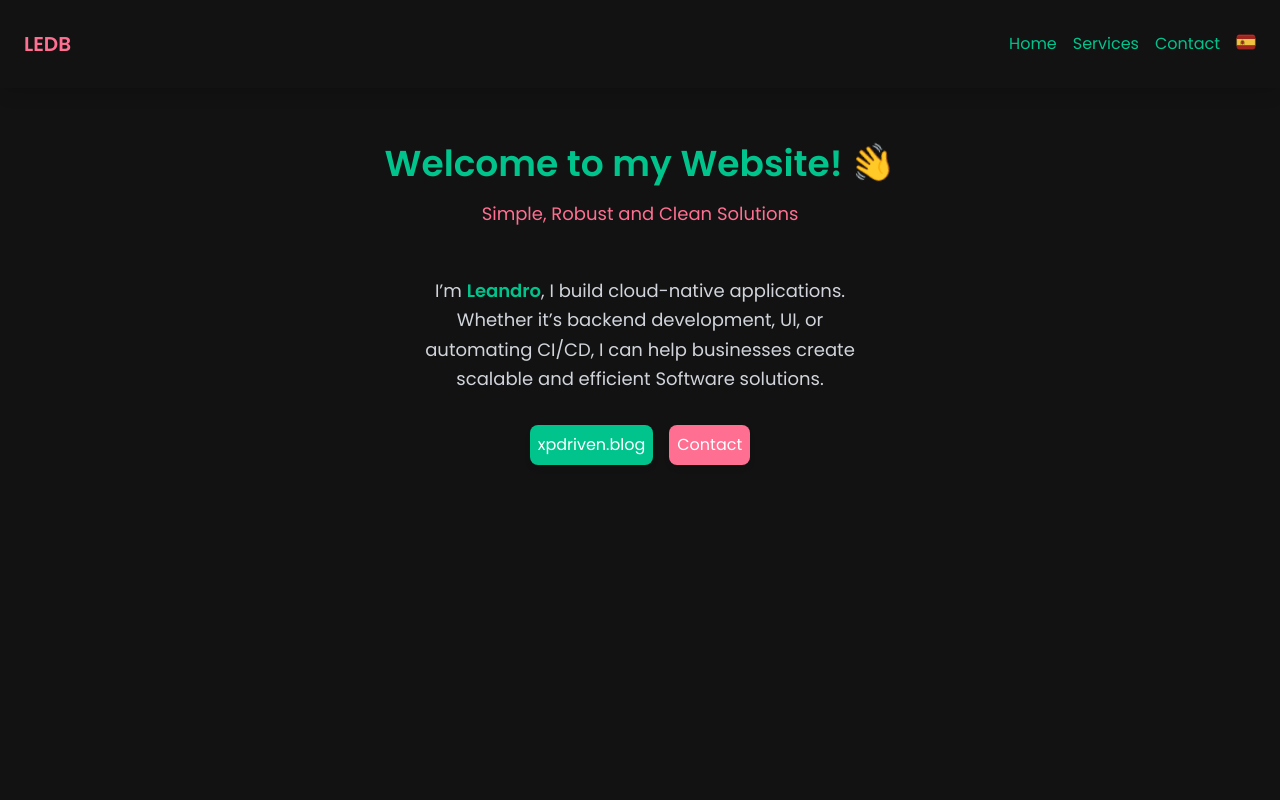
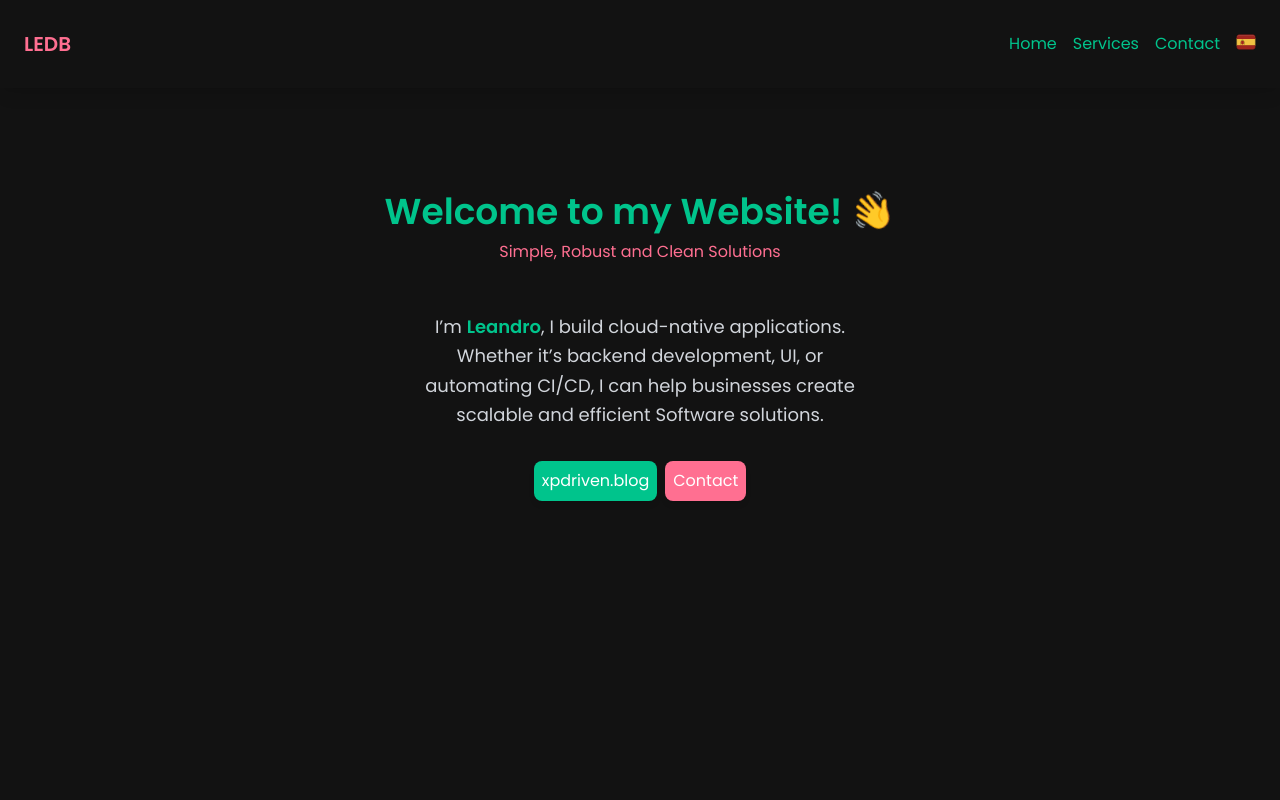
Before and after one commit to leandrodalbo/ledb, a React (Vite) app: page / in a window 1280 px wide. Shown: the top 800 px of the page. Built offline with nearby package versions, Linux system fonts and the light colour scheme.

Commit message:
adding changing styles and nav keys

```diff
--- a/src/assets/navigation.ts
+++ b/src/assets/navigation.ts
@@ -6,7 +6,7 @@ import enflag from "./svg/en.svg";
 export const items: NavigationItems = {
   brand: "LEDB",
   homeKey: "navhome",
-  packagesKey: "navPackages",
+  servicesKey: "navServices",
   contactKey: "navContact",
   es: esflag,
   en: enflag,
--- a/src/home/Home.tsx
+++ b/src/home/Home.tsx
@@ -10,19 +10,19 @@ const Home = ({ assets }: HomeProps) => {
   return (
     <section
       id="home"
-      className="bg-darkBg text-lightText min-h-screen pt-24 text-center py-12 "
+      className="bg-darkBg text-lightText  text-center min-h-screen pt-24 py-12 mt-12"
     >
-      <header className="text-center py-12">
+      <header className="text-center mt-12">
         <h1 className="text-4xl font-bold text-jungleGreen">
           {t(assets.h1HeaderKey)}
           <span className="inline-block animate-waving-hand ml-2">👋</span>
         </h1>
-        <p className="text-lg text-junglePink mt-4">{t(assets.ptextKey)}</p>
+        <p className="text-md text-junglePink mt-2 ">{t(assets.ptextKey)}</p>
       </header>
 
       <p
         data-testid="large-text"
-        className="text-lg text-gray-300 mx-auto text-center px-6 sm:px-12 md:px-20 lg:px-32 xl:px-40 max-w-3xl leading-relaxed"
+        className="text-lg text-gray-300 mx-auto text-center mt-12 px-6 sm:px-12 md:px-20 lg:px-32 xl:px-40 max-w-3xl leading-relaxed"
       >
         {t(assets.beforeName)}
         <span data-testid="name" className="font-semibold text-jungleGreen">
@@ -31,7 +31,7 @@ const Home = ({ assets }: HomeProps) => {
         {t(assets.ptextKey2)}
       </p>
 
-      <div className="mt-8 flex flex-col sm:flex-row items-center justify-center gap-4">
+      <div className="mt-8 flex flex-col sm:flex-row items-center justify-center gap-2">
         <a
           href="https://xpdriven.blog"
           target="_blank"
--- a/src/locales/en/translation.ts
+++ b/src/locales/en/translation.ts
@@ -1,6 +1,6 @@
 const en = {
   navhome: "Home",
-  navPackages: "Services",
+  navServices: "Services",
   navContact: "Contact",
   homeh1: "Welcome to my Website!",
   homeptext: "Simple, Robust and Clean Solutions",
--- a/src/locales/es/translation.ts
+++ b/src/locales/es/translation.ts
@@ -1,6 +1,6 @@
 const es = {
   navhome: "Home",
-  navPackages: "Servicios",
+  navServices: "Servicios",
   navContact: "Contacto",
   homeh1: "¡Bienvenidos a mi sitio web!",
   homeptext: "Solutiones Simples, Robustas y de Codigo Limpio",
--- a/src/navbar/Navbar.tsx
+++ b/src/navbar/Navbar.tsx
@@ -25,7 +25,7 @@ const Navbar = ({ items }: NavbarProps) => {
           <a href="#home">{t(items.homeKey)}</a>
         </li>
         <li className="hover:text-junglePink">
-          <a href="#packages">{t(items.packagesKey)}</a>
+          <a href="#services">{t(items.servicesKey)}</a>
         </li>
         <li className="hover:text-junglePink">
           <a href="#contact">{t(items.contactKey)}</a>
--- a/src/types.ts
+++ b/src/types.ts
@@ -6,7 +6,7 @@ export interface HomeAssets {
   ptextKey2: string;
   beforeName: string;
   btnContact: string;
-  name: String;
+  myName: String;
 }
 
 export interface HomeCardItem {
@@ -34,7 +34,7 @@ export interface Contact {
 export interface NavigationItems {
   brand: string;
   homeKey: string;
-  packagesKey: string;
+  servicesKey: string;
   contactKey: string;
   es: string;
   en: string;
```
Also changed, not shown: 1 other file (tests, documents, lock files or other folders).
